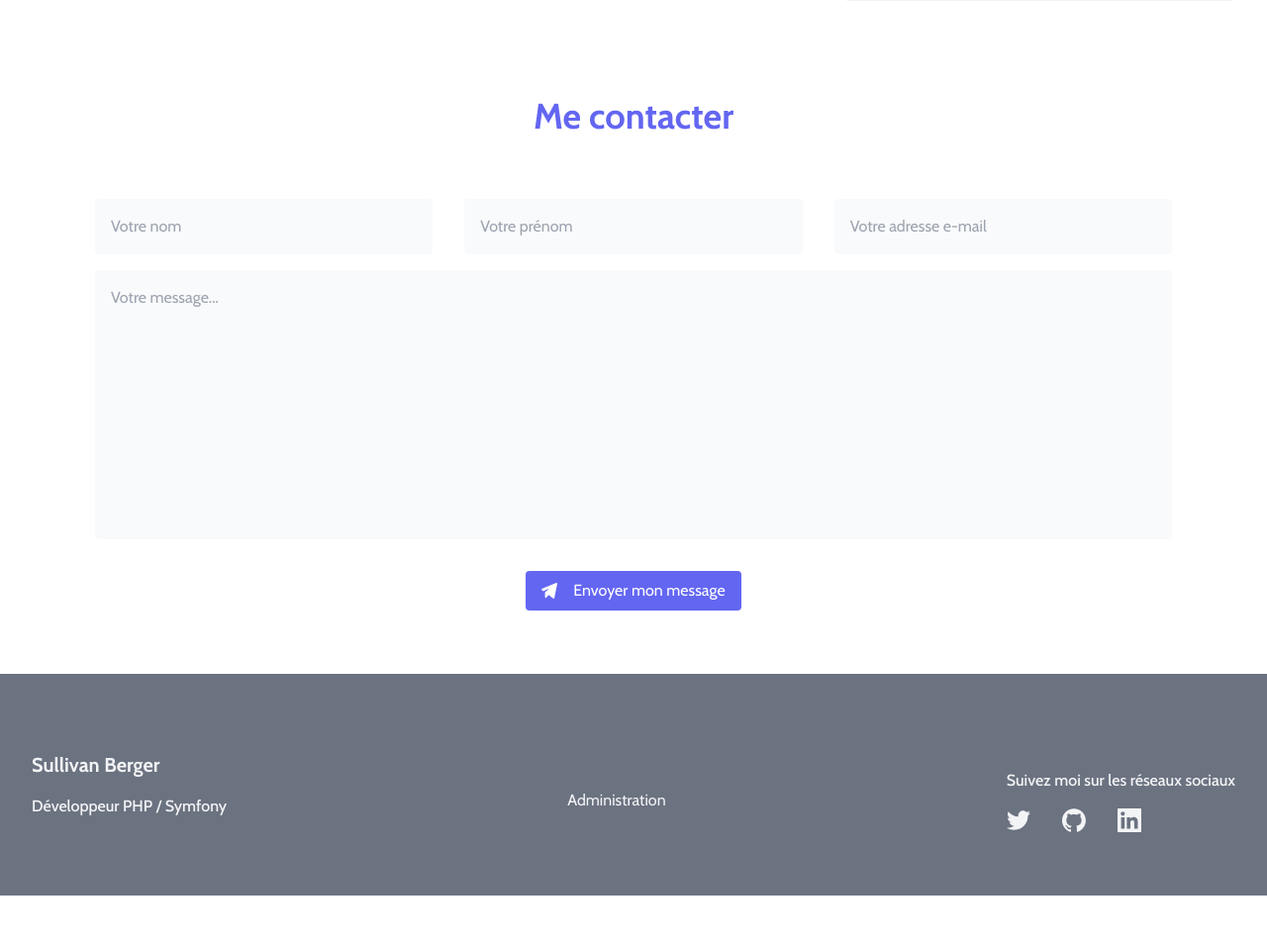
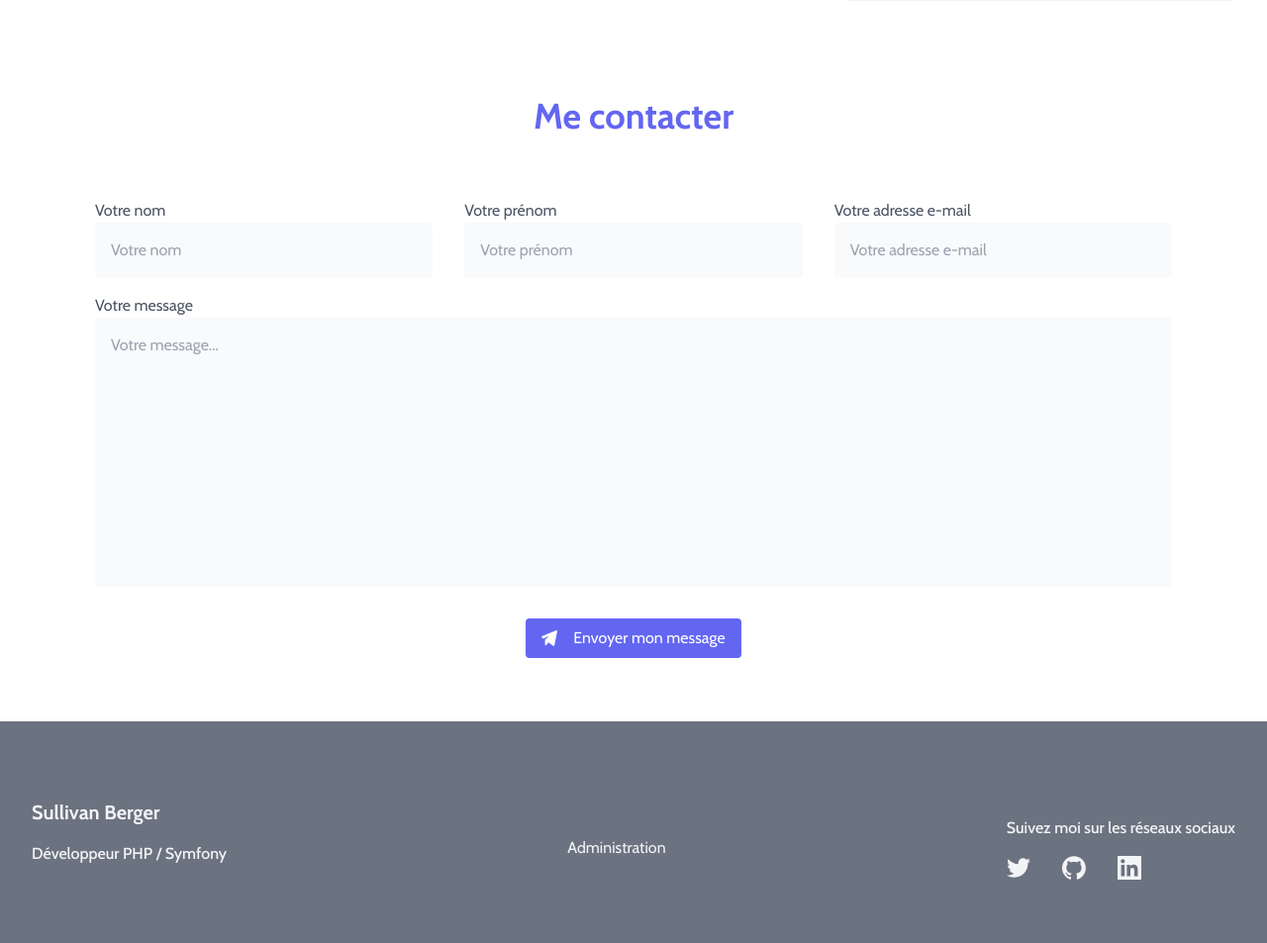
Before and after one commit to FFSulli/OCP5, a PHP site: page / in a window 1280 px wide. Shown: the part 1086-2039 px from the top of the page at 99% size. Before the commit the page ends 1991 px from the top, so only its background shows below. Run offline with PHP 8.4, Linux system fonts and the light colour scheme; data comes from the database, SQL or seed files in the repository; data that the repository does not hold is empty; style sheets or scripts are compiled from the project's sources.

Commit message:
Feat: Add labels to forms

```diff
--- a/templates/frontoffice/home.html.twig
+++ b/templates/frontoffice/home.html.twig
@@ -70,7 +70,7 @@
     {% endfor %}
     <form action="/?action=home" class="grid grid-cols-1 gap-y-4 lg:gap-x-8 lg:grid-cols-3 my-8 px-16" method="post" name="contactForm" id="contactForm">
         <input name="csrfToken" type="hidden" value="{{ csrfToken }}">
-        <label for="" class="w-full">
+        <label class="w-full">Votre nom
             <input type="text" name="lastName" {% if request.lastName %} value="{{ request.lastName }}"{% endif %} autocomplete="off" class="lg:w-full bg-gray-50 dark:bg-gray-400 dark:placeholder-gray-200 rounded focus:ring focus:ring-indigo-500 dark:focus:ring-green-400 focus:outline-none transition ease-in-out duration-200 p-4" placeholder="Votre nom">
             {% for key, message in flashes %}
                 {% if key == 'errorLastNameIsNull' %}
@@ -81,7 +81,7 @@
                 {% endif %}
             {% endfor %}
         </label>
-        <label for="" class="w-full">
+        <label class="w-full">Votre prénom
             <input type="text" name="firstName" {% if request.firstName %} value="{{ request.firstName }}"{% endif %} autocomplete="off" class="lg:w-full bg-gray-50 dark:bg-gray-400 dark:placeholder-gray-200 rounded focus:ring focus:ring-indigo-500 dark:focus:ring-green-400 focus:outline-none transition ease-in-out duration-200 p-4" placeholder="Votre prénom">
             {% for key, message in flashes %}
                 {% if key == 'errorFirstNameIsNull' %}
@@ -92,7 +92,7 @@
                 {% endif %}
             {% endfor %}
         </label>
-        <label for="" class="w-full">
+        <label class="w-full">Votre adresse e-mail
             <input type="text" name="email" {% if request.email %} value="{{ request.email }}"{% endif %} autocomplete="off" class="w-full bg-gray-50 dark:bg-gray-400 dark:placeholder-gray-200 rounded focus:ring focus:ring-indigo-500 dark:focus:ring-green-400 focus:outline-none transition ease-in-out duration-200 p-4" placeholder="Votre adresse e-mail">
             {% for key, message in flashes %}
                 {% if key == 'errorEmailIsNull' %}
@@ -103,12 +103,14 @@
                 {% endif %}
             {% endfor %}
         </label>
-        <textarea name="message" id="" cols="30" rows="10" class="col-span-3 bg-gray-50 dark:bg-gray-400 dark:placeholder-gray-200 rounded focus:ring focus:ring-indigo-500 dark:focus:ring-green-400 focus:outline-none transition resize-none ease-in-out duration-200 p-4" placeholder="Votre message...">{% if request.message %}{{ request.message }}{% endif %}</textarea>
-        {% for key, message in flashes %}
-            {% if key == 'errorMessageIsNull' %}
-                <span class="text-red-400">{{ message }}</span>
-            {% endif %}
-        {% endfor %}
+        <label class="col-span-3">Votre message
+            <textarea name="message" cols="30" rows="10" class="block w-full bg-gray-50 dark:bg-gray-400 dark:placeholder-gray-200 rounded focus:ring focus:ring-indigo-500 dark:focus:ring-green-400 focus:outline-none transition resize-none ease-in-out duration-200 p-4" placeholder="Votre message...">{% if request.message %}{{ request.message }}{% endif %}</textarea>
+            {% for key, message in flashes %}
+                {% if key == 'errorMessageIsNull' %}
+                    <span class="text-red-400">{{ message }}</span>
+                {% endif %}
+            {% endfor %}
+        </label>
     </form>
     <button type="submit" form="contactForm" name="contactFormSubmit" class="block bg-indigo-500 hover:bg-indigo-600 dark:bg-green-400 dark:hover:bg-green-500 transition ease-in-out text-white rounded mx-auto py-2 px-4">
             <span class="flex items-center">
--- a/templates/frontoffice/post.html.twig
+++ b/templates/frontoffice/post.html.twig
@@ -21,7 +21,7 @@
         {% if connected %}
         <form action="" method="post" class="w-full my-8 " id="addCommentForm" name="addCommentForm">
             <input name="csrfToken" type="hidden" value="{{ csrfToken }}">
-            <label>
+            <label>Votre commentaire
                 <textarea name="content" cols="30" rows="6" class="w-full bg-gray-50 dark:bg-gray-400 dark:placeholder-gray-200 rounded focus:ring focus:ring-indigo-500 dark:focus:ring-green-400 focus:outline-none transition resize-none ease-in-out duration-200 p-4" placeholder="Votre commentaire..."></textarea>
             </label>
         </form>
```
Also changed, not shown: templates/backoffice/add_post.html.twig (+7 -3 lines), templates/backoffice/edit_post.html.twig (+7 -3 lines).
